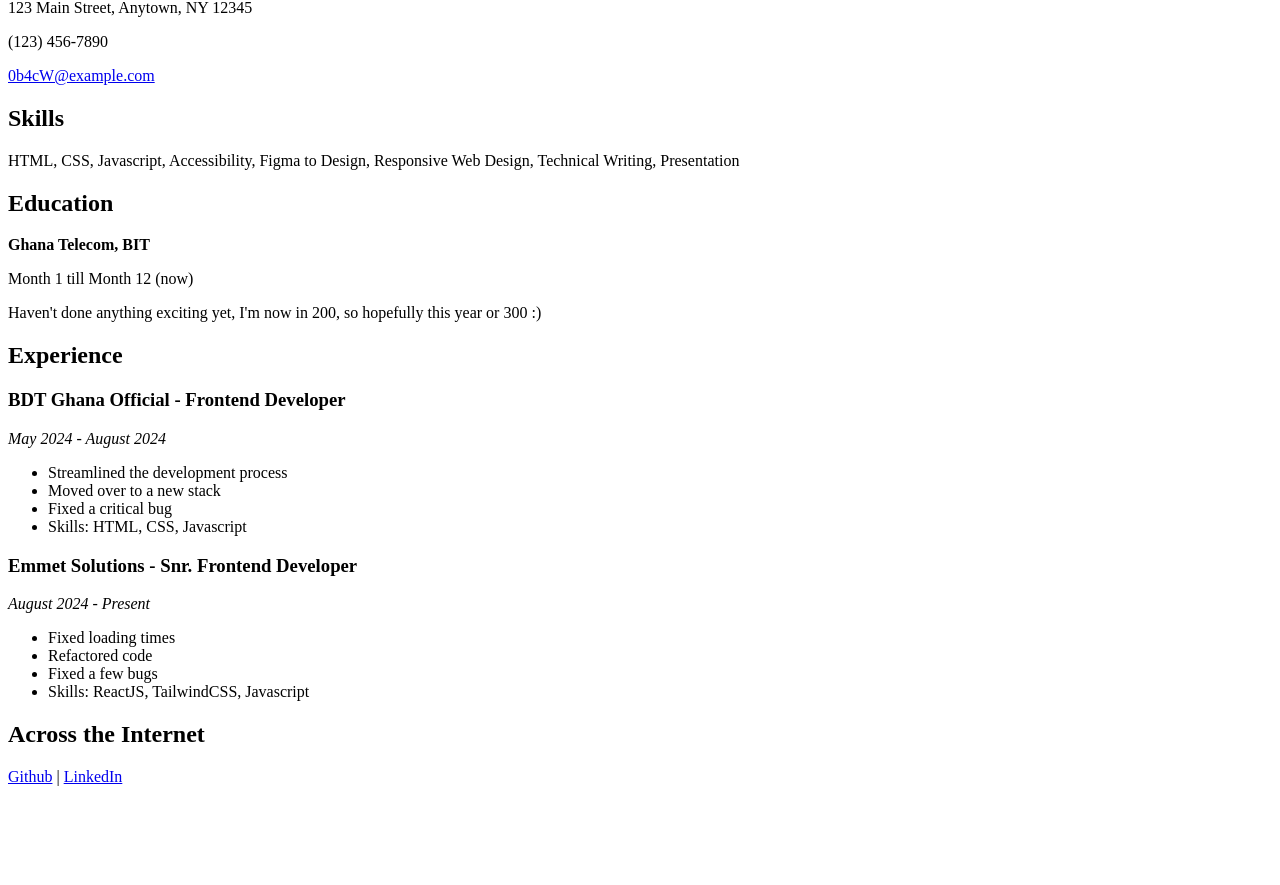
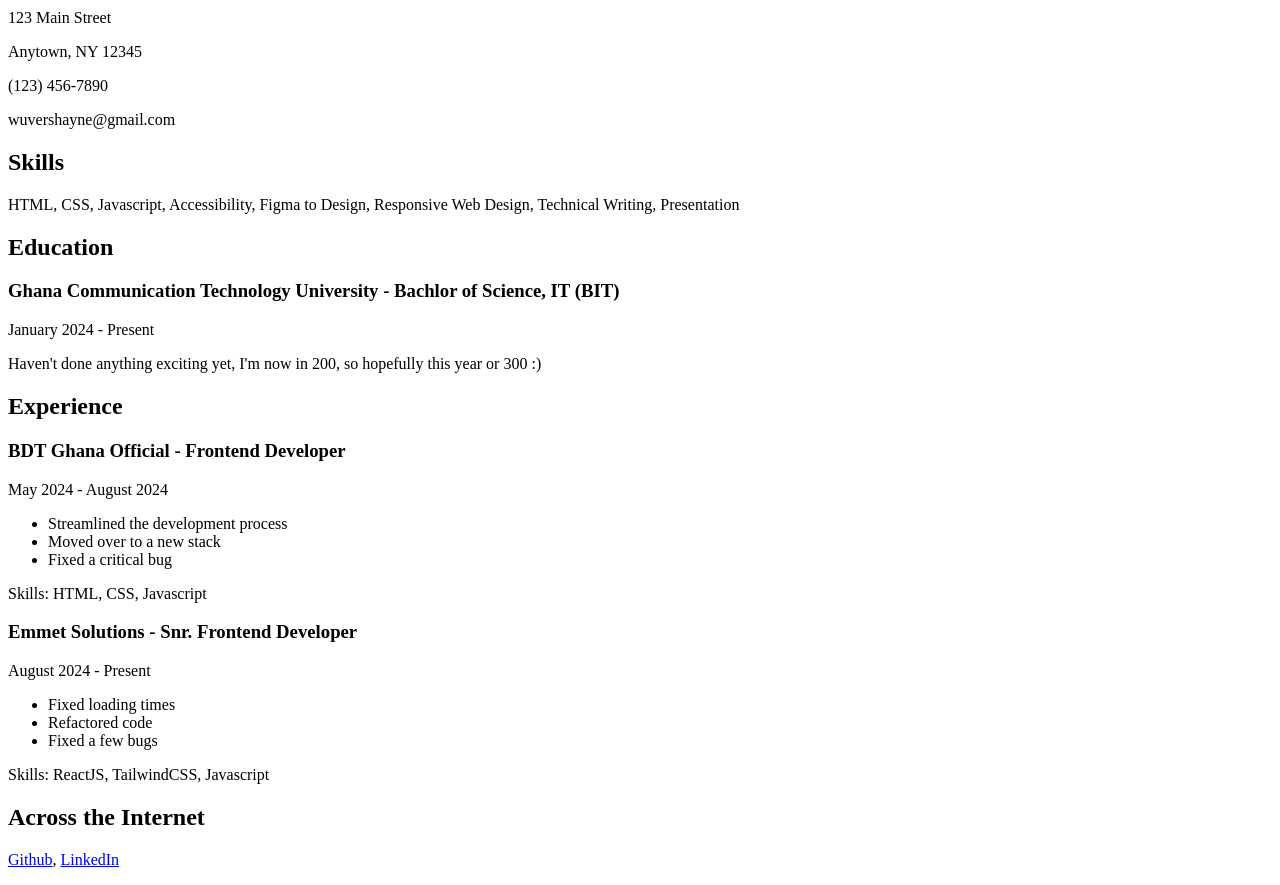
Before and after one commit to WindowsM16a/STS_Group_Assignments, a plain HTML site: page CSS-Assignment-1/index.html in a window 1280 px wide. Shown: the part 128-1013 px from the top of the page. Before the commit the page ends 930 px from the top, so only its background shows below. Drawn offline with Linux system fonts and the light colour scheme.

Commit message:
implement web page structure and content

```diff
--- a/CSS-Assignment-1/index.html
+++ b/CSS-Assignment-1/index.html
@@ -3,62 +3,67 @@
   <head>
     <meta charset="UTF-8" />
     <meta name="viewport" content="width=device-width, initial-scale=1.0" />
+    <link rel="stylesheet" href="styles.css" />
     <title>Shayne Wuver - Junior Frontend Developer</title>
   </head>
   <body>
     <div class="container">
-      <h1>Shayne Wuver</h1>
+      <hr />
+      <h1 class="name">Shayne Wuver</h1>
       <h2>Junior Frontend Developer</h2>
-
       <div class="contact">
-        <p>123 Main Street, Anytown, NY 12345</p>
+        <p>123 Main Street</p>
+        <p>Anytown, NY 12345</p>
         <p>(123) 456-7890</p>
-        <p><a href="mailto:0b4cW@example.com">0b4cW@example.com</a></p>
+        <p>wuvershayne@gmail.com</p>
       </div>
-
       <div class="skills">
         <h2>Skills</h2>
-        <p>
+        <p class="skills-paragraph">
           HTML, CSS, Javascript, Accessibility, Figma to Design, Responsive Web
           Design, Technical Writing, Presentation
         </p>
       </div>
-
       <div class="education">
         <h2>Education</h2>
-        <p><strong>Ghana Telecom, BIT</strong></p>
-        <p>Month 1 till Month 12 (now)</p>
+        <h3>
+          Ghana Communication Technology University - Bachlor of Science, IT
+          (BIT)
+        </h3>
+        <p class="months">January 2024 - Present</p>
         <p>
           Haven't done anything exciting yet, I'm now in 200, so hopefully this
           year or 300 :)
         </p>
       </div>
-
       <div class="experience">
+        <div class="experience-one">
           <h2>Experience</h2>
-
           <h3>BDT Ghana Official - Frontend Developer</h3>
-        <p><em>May 2024 - August 2024</em></p>
+          <p class="months">May 2024 - August 2024</p>
           <ul>
             <li>Streamlined the development process</li>
             <li>Moved over to a new stack</li>
             <li>Fixed a critical bug</li>
-          <li>Skills: HTML, CSS, Javascript</li>
           </ul>
-
+          <p class="experience-skills">Skills: HTML, CSS, Javascript</p>
+        </div>
+        <div class="experience-two">
           <h3>Emmet Solutions - Snr. Frontend Developer</h3>
-        <p><em>August 2024 - Present</em></p>
+          <p class="months">August 2024 - Present</p>
           <ul>
             <li>Fixed loading times</li>
             <li>Refactored code</li>
             <li>Fixed a few bugs</li>
-          <li>Skills: ReactJS, TailwindCSS, Javascript</li>
           </ul>
+          <p class="experience-skills">
+            Skills: ReactJS, TailwindCSS, Javascript
+          </p>
         </div>
-
+      </div>
       <div class="links">
         <h2>Across the Internet</h2>
-        <p><a href="#">Github</a> | <a href="#">LinkedIn</a></p>
+        <p><a href="#">Github</a>, <a href="#">LinkedIn</a></p>
       </div>
     </div>
   </body>
```
Lines whose indentation alone changed are shown as unchanged.
